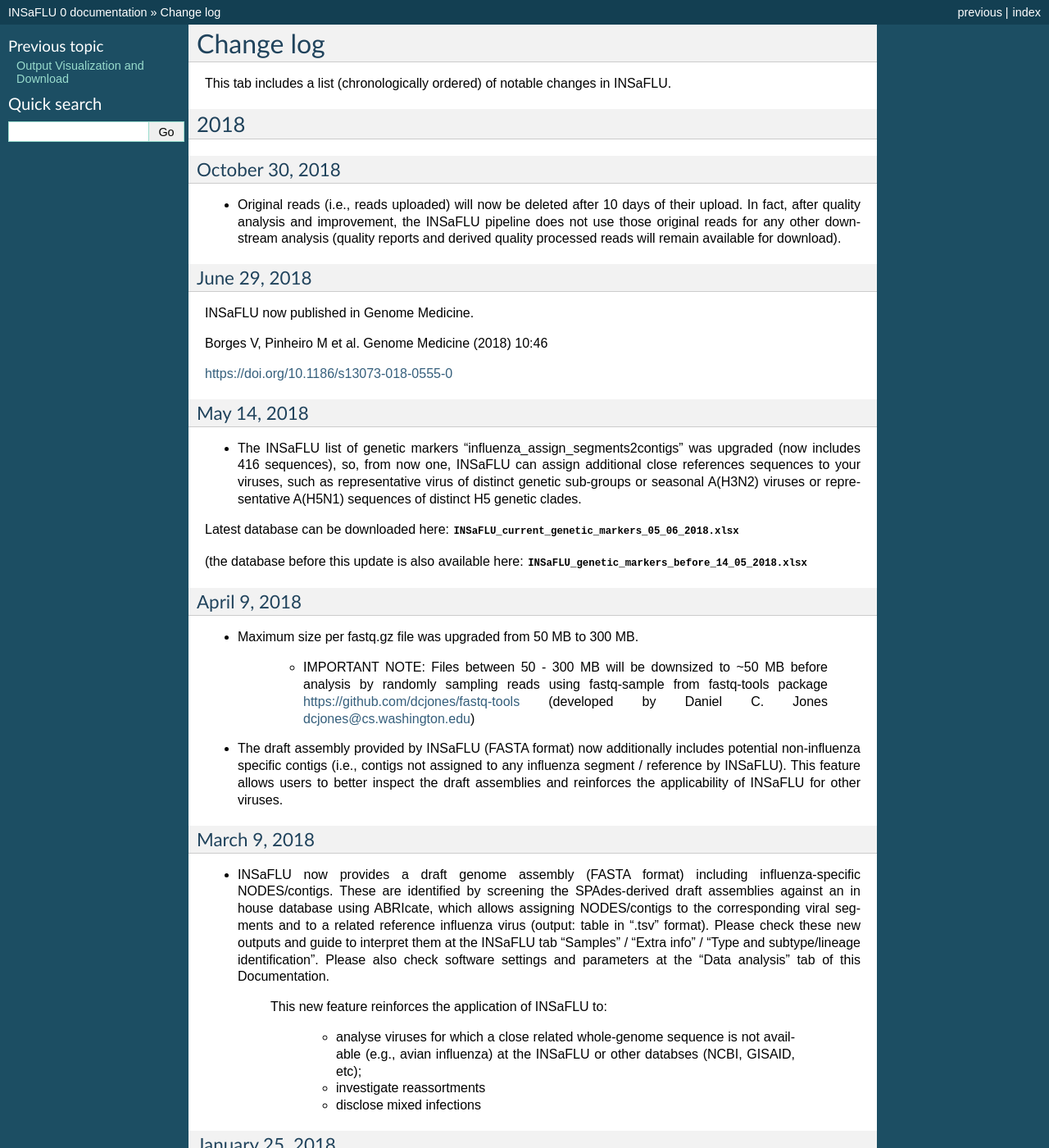
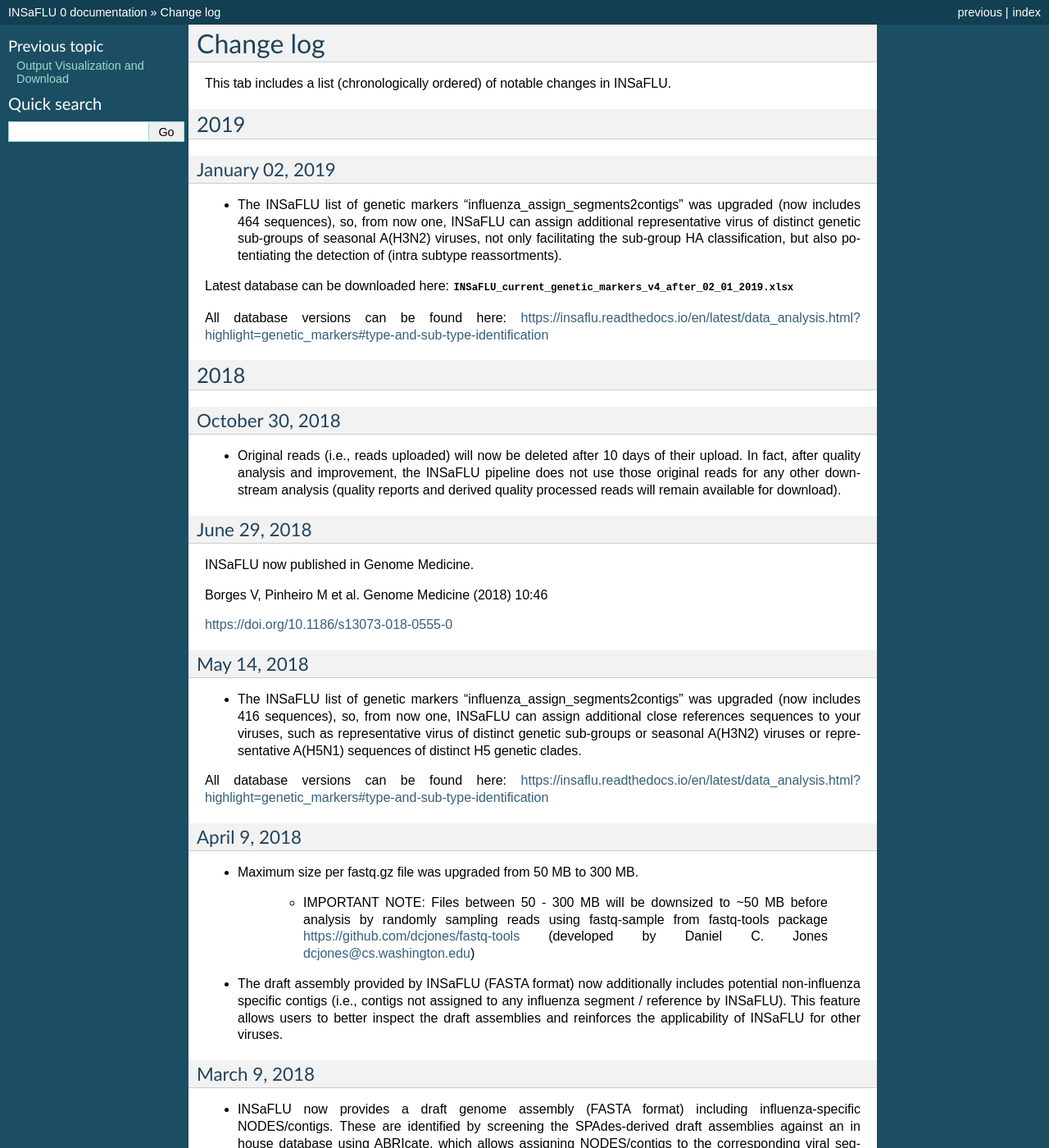
Before and after one commit to INSaFLU/insaflu_docs, a Sphinx documentation site: the page built from docs/change_log.rst, in a window 1280 px wide and 1400 px high. Shown: the whole window at 82% size. Built offline with Sphinx 7.4.7, drawn with Linux system fonts in a browser that asks for light colours; formulas are drawn with MathJax 3.

Commit message:
[upgrade] segments2contigs database

```diff
--- a/docs/change_log.rst
+++ b/docs/change_log.rst
@@ -2,6 +2,20 @@
 ==========
 
 This tab includes a list (chronologically ordered) of notable changes in INSaFLU.
+
+
+2019
+----
+
+January 02, 2019
+................
+
+- The INSaFLU list of genetic markers "influenza_assign_segments2contigs" was upgraded (now includes 464 sequences), so, from now one, INSaFLU can assign additional representative virus of distinct genetic sub-groups of seasonal A(H3N2) viruses, not only facilitating the sub-group HA classification, but also potentiating the detection of (intra subtype reassortments).
+
+
+Latest database can be downloaded here: :download:`INSaFLU_current_genetic_markers_v4_after_02_01_2019.xlsx <_static/INSaFLU_current_genetic_markers_v4_after_02_01_2019.xlsx>`
+
+All database versions can be found here: https://insaflu.readthedocs.io/en/latest/data_analysis.html?highlight=genetic_markers#type-and-sub-type-identification
 
 
 2018
@@ -29,10 +43,7 @@
 - The INSaFLU list of genetic markers "influenza_assign_segments2contigs" was upgraded (now includes 416 sequences), so, from now one, INSaFLU can assign additional close references sequences to your viruses, such as representative virus of distinct genetic sub-groups or seasonal A(H3N2) viruses or  representative A(H5N1) sequences of distinct H5 genetic clades.
 
 
-Latest database can be downloaded here: :download:`INSaFLU_current_genetic_markers_05_06_2018.xlsx <_static/INSaFLU_current_genetic_markers_05_06_2018.xlsx>`
-
-
-(the database before this update is also available here:  :download:`INSaFLU_genetic_markers_before_14_05_2018.xlsx <_static/INSaFLU_genetic_markers_before_14_05_2018.xlsx>`
+All database versions can be found here: https://insaflu.readthedocs.io/en/latest/data_analysis.html?highlight=genetic_markers#type-and-sub-type-identification
 
 
 April 9, 2018
--- a/docs/data_analysis.rst
+++ b/docs/data_analysis.rst
@@ -99,9 +99,13 @@
 
 				Important note: Since the "influeza_assign_segments2contigs" database is naturally not as exhaustive as other databases (such as, NCBI, Fludb or EpiFLU/GISAID), users may need to run the draft assemblies in these databases (or associated tools, such as BLAST) for some purposes (e.g., to detect/confirm reassortments or to infer the closest reference sequence of each segment).
 
-Latest lists of genetic markers can be downloaded here: :download:`INSaFLU_current_genetic_markers_05_06_2018.xlsx <_static/INSaFLU_current_genetic_markers_05_06_2018.xlsx>`
+Latest list of genetic markers (version 4; 02.01.2019) can be downloaded here: :download:`INSaFLU_current_genetic_markers_v4_after_02_01_2019.xlsx <_static/INSaFLU_current_genetic_markers_v4_after_02_01_2019.xlsx>`
 
+Previous database versions can be downloaded here:
 
+version 3 (until 02.01.2019) :download:`INSaFLU_genetic_markers_v3_before_02_01_2019.xlsx <_static/INSaFLU_genetic_markers_v3_before_02_01_2019.xlsx>`
+version 2 (until 05.06.2018) :download:`INSaFLU_genetic_markers_v2_before_05_06_2018.xlsx <_static/INSaFLU_genetic_markers_v2_before_05_06_2018.xlsx>`
+version 1 (until 14.05.2018) :download:`INSaFLU_genetic_markers_v1_before_14_05_2018.xlsx <_static/INSaFLU_genetic_markers_v1_before_14_05_2018.xlsx>`
 
 Variant detection and consensus generation
 ------------------------------------------
```
